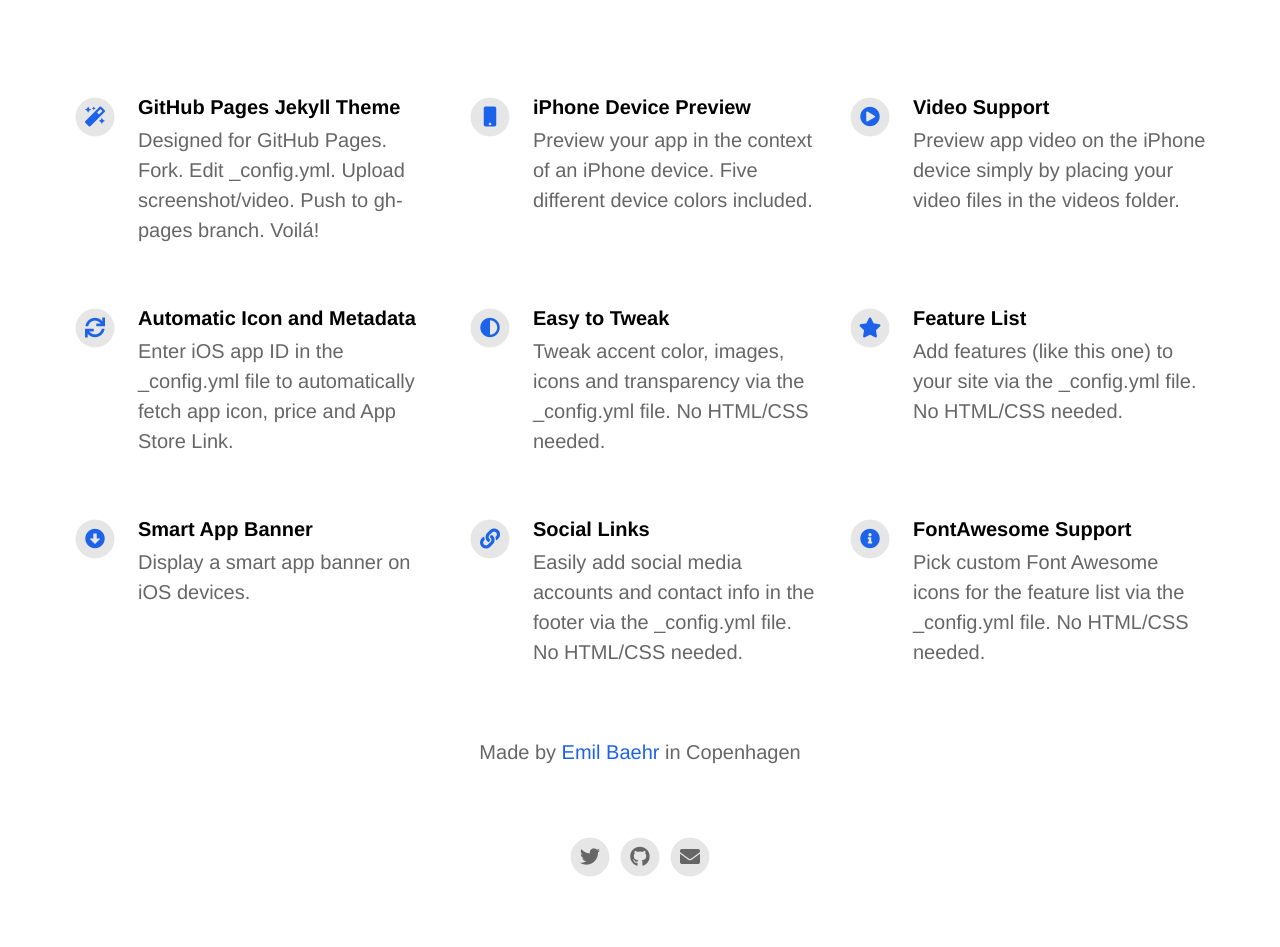
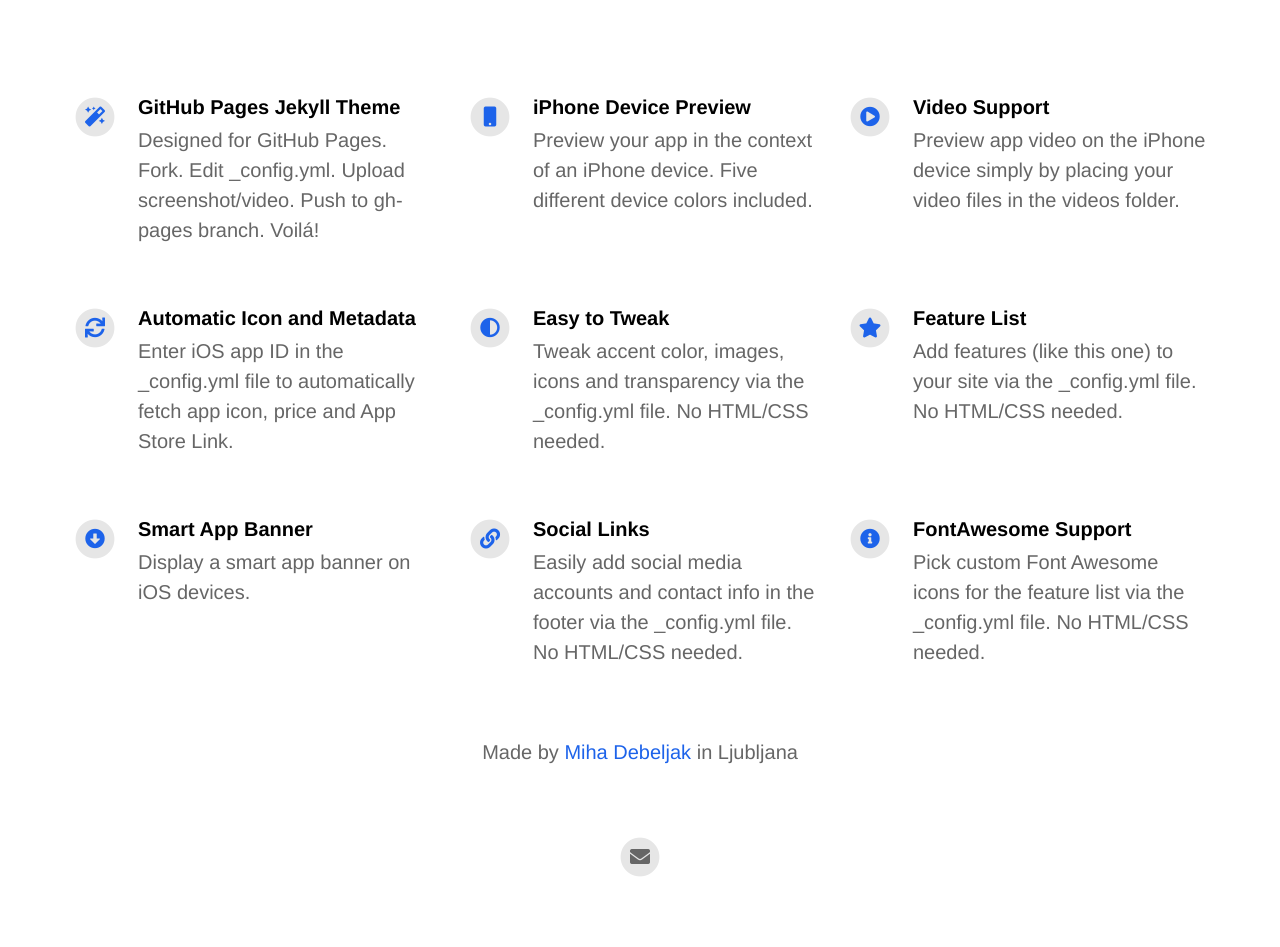
Before and after one commit to emilbaehr/automatic-app-landing-page, a Jekyll site: the page built from index.html, in a window 1280 px wide. Shown: the part 987-1934 px from the top of the page. Built offline with Jekyll 4.4.1, drawn with Linux system fonts in a browser that asks for light colours; nearby versions of some CDN libraries.

Commit message:
Update _config.yml

```diff
--- a/_config.yml
+++ b/_config.yml
@@ -19,14 +19,14 @@
 
 
 # Information About Yourself
-your_name                                 : Emil Baehr
-your_link                                 : https://emilbaehr.com
-your_city                                 : Copenhagen
-email_address                             : emil.baehr@gmail.com
+your_name                                 : Miha Debeljak
+your_link                                 : https://debelj.github.io/boxjump3d/
+your_city                                 : Ljubljana
+email_address                             : debeljakmiha@icloud.com
 facebook_username                         :
-instagram_username                        : ebaehr
-twitter_username                          : ebaehr
-github_username                           : emilbaehr
+instagram_username                        :
+twitter_username                          :
+github_username                           :
 youtube_username                          :
 
 
```
